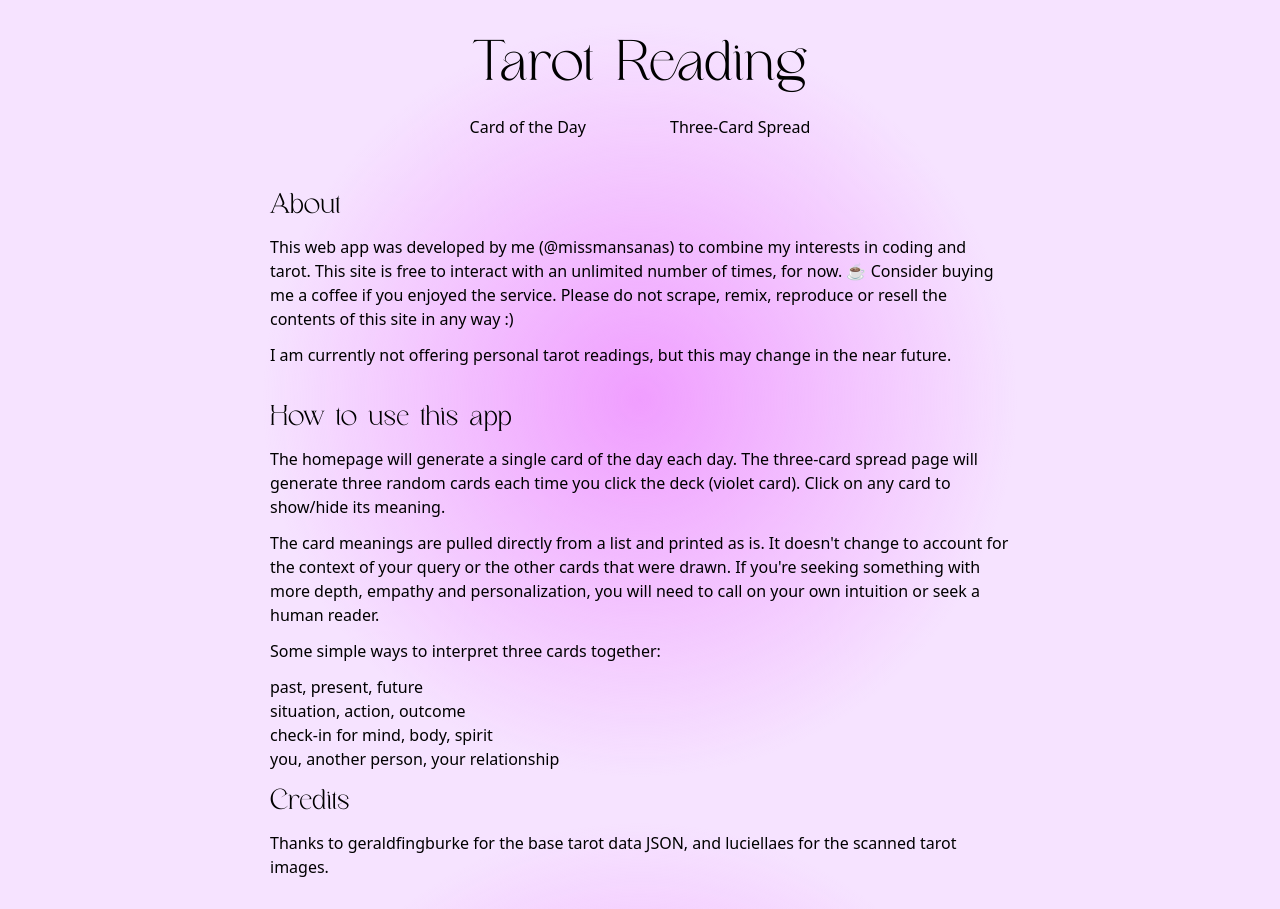
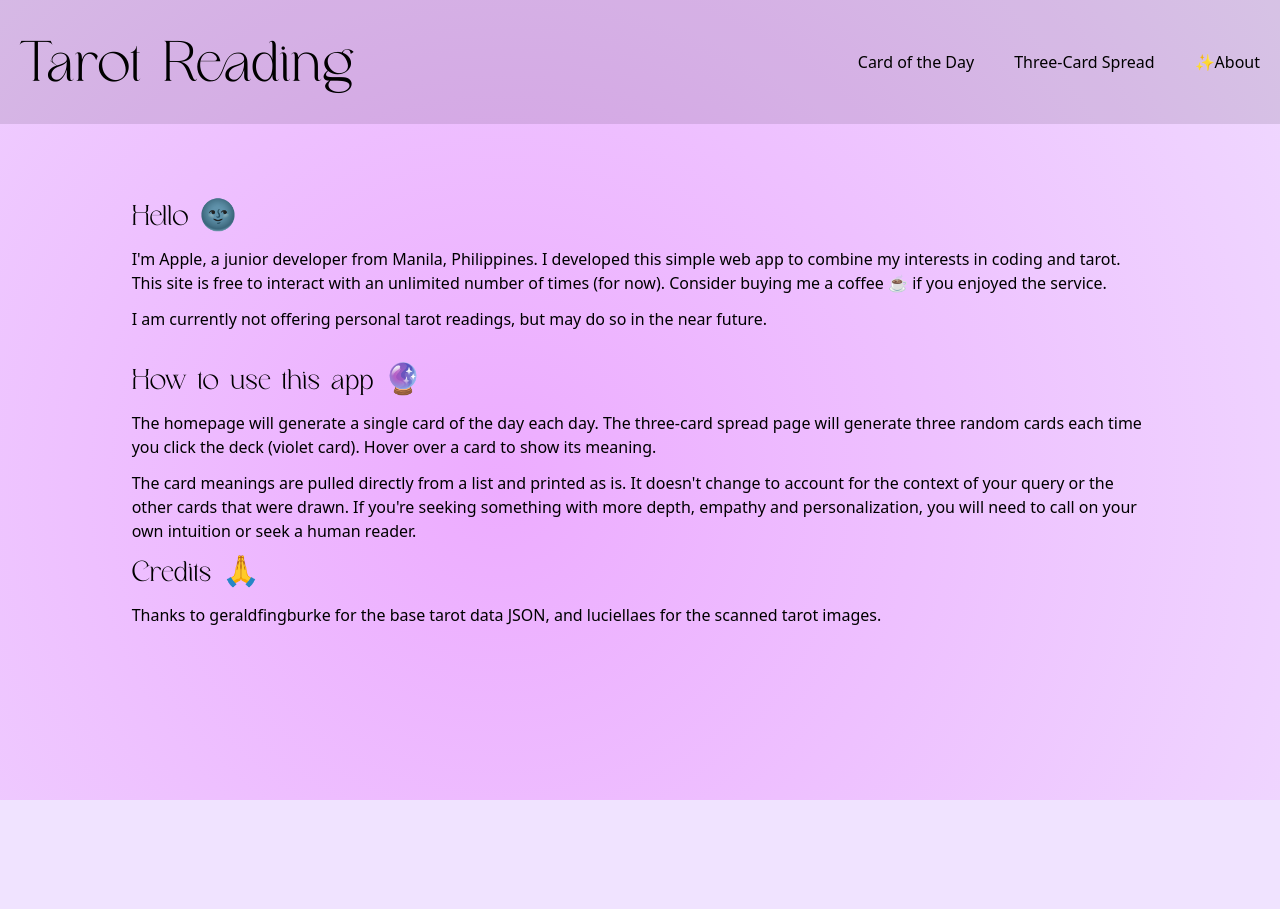
Before and after one commit to missmansanas/tarot-reading, a React (Create React App) app: page /tarot-reading/about in a window 1280 px wide. After the commit the page ends 800 px from the top, so only its background shows below. Built offline with nearby package versions, Linux system fonts and the light colour scheme.

Commit message:
Transferred Nav to component, tweaked about page

```diff
--- a/src/About.js
+++ b/src/About.js
@@ -1,24 +1,18 @@
 import React from 'react';
 
 function About() {
+
   return (
     <div className='about'>
-      <div className="container mx-auto px-60 flex flex-col gap-3">
-        <h2 className='displayfont text-3xl mt-5'>About</h2>
-          <p>This web app was developed by me (@missmansanas) to combine my interests in coding and tarot. This site is free to interact with an unlimited number of times, for now. ☕ Consider <a href="https://ko-fi.com/missmansanas">buying me a coffee</a> if you enjoyed the service. Please do not scrape, remix, reproduce or resell the contents of this site in any way :)</p>
-          <p>I am currently not offering personal tarot readings, but this may change in the near future.</p>
-        <h3 className="displayfont text-3xl mt-5"> How to use this app</h3>
-            <p>The homepage will generate a single card of the day each day. The three-card spread page will generate three random cards each time you click the deck (violet card). Click on any card to show/hide its meaning.</p>
+      <div className="container mx-auto lg:w-5/6 flex flex-col gap-3">
+        <h2 className='displayfont text-3xl mt-5'>Hello 🌚</h2>
+          <p>I'm Apple, a junior developer from Manila, Philippines. I developed this simple web app to combine my interests in coding and tarot. This site is free to interact with an unlimited number of times (for now). Consider <a href="https://ko-fi.com/missmansanas">buying me a coffee ☕</a> if you enjoyed the service.</p>
+          <p>I am currently not offering personal tarot readings, but may do so in the near future.</p>
+        <h3 className="displayfont text-3xl mt-5"> How to use this app 🔮</h3>
+            <p>The homepage will generate a single card of the day each day. The three-card spread page will generate three random cards each time you click the deck (violet card). Hover over a card to show its meaning.</p>
             <p>The card meanings are pulled directly from a list and printed as is. It doesn't change to account for the context of your query or the other cards that were drawn. If you're seeking something with more depth, empathy and personalization, you will need to call on your own intuition or seek a human reader.</p>
-            <p>Some simple ways to interpret three cards together:</p>
-            <ul>
-              <li>past, present, future</li>
-              <li>situation, action, outcome</li>
-              <li>check-in for mind, body, spirit</li>
-              <li>you, another person, your relationship</li>
-            </ul>
 
-        <h3 className="displayfont text-3xl">Credits</h3>
+        <h3 className="displayfont text-3xl">Credits 🙏</h3>
           <p>Thanks to <a href="https://github.com/geraldfingburke/plateau-tarot-api">geraldfingburke</a> for the base tarot data JSON, and <a href="https://luciellaes.itch.io/rider-waite-smith-tarot-cards-cc0">luciellaes</a> for the scanned tarot images.</p>
 
 
--- a/src/App.css
+++ b/src/App.css
@@ -9,16 +9,15 @@
 
 body {
   /* background: linear-gradient(217deg, #ffd5c8, #f4dbe4, #f0d4ff,#fe98b5, #f4dbe4); */
-  background: #f6e3ff;
-  background: radial-gradient(circle, #f09eff 0%, #f6e3ff00 50%);
-  background-color: #f6e3ff;
+  background: #f0e3ff;
+  background: radial-gradient(circle, #ec9effcc 0%, #f6e3ff00 50%);
+  background-color: #f0e3ff;
   background-repeat: no-repeat;
   background-size: 300% 300%;
   animation: gradient 60s ease infinite;
   background-attachment: fixed;
   color: black;
   text-shadow: none;
-  padding: 15px 30px 30px;
 }
 
 @keyframes gradient {
@@ -49,3 +48,8 @@ body {
 .displayfont {
   font-family: 'Milchella';
 }
+
+
+.App {
+	padding: 15px 30px 30px;
+}
--- a/src/App.js
+++ b/src/App.js
@@ -3,28 +3,16 @@ import "./App.css";
 import About from "./About";
 import ThreeCards from './ThreeCards';
 import DailyCard from './DailyCard';
-import { BrowserRouter, Routes, Route, NavLink } from 'react-router-dom';
+import { BrowserRouter, Routes, Route } from 'react-router-dom';
+import Nav from './Nav';
 
 
 function App() {
 
   return (
     <BrowserRouter basename='/tarot-reading'>
+      <Nav/>
       <div className="App">
-        <h1 className="text-6xl displayfont text-center mt-5 mb-3">Tarot Reading</h1>
-        <div className="container flex flex-row gap-1 mt-0 pt-0 mb-5 m-auto justify-center items-center">
-
-          <NavLink to='/'
-            className={({ isActive}) =>
-              isActive ? "transition border border-black  border-x-0 border-y-1 rounded rounded-md duration-300 px-5 py-2" : "px-10 py-2" }
-            >Card of the Day</NavLink>
-          <NavLink to='/three-card'
-            className={({ isActive}) =>
-             isActive ? "transition border border-x-0 border-y-1 border-black rounded rounded-md duration-300 px-5 py-2" : "px-10 py-2" }
-            >Three-Card Spread</NavLink>
-              {/* <NavLink to='/about'>About</NavLink> */}
-        </div>
-
         <Routes>
           <Route index element={<DailyCard/>} />
           <Route path='/three-card' element={<ThreeCards/>} />
--- a/src/DailyCard.js
+++ b/src/DailyCard.js
@@ -54,11 +54,10 @@ const DailyCard = () => {
         {dailyCard !== undefined
         ? (<div className='grid grid-cols-1 md:grid-cols-2 mx-auto lg:w-2/3 justify-center text-center items-center gap-4 px-5'>
             <TarotCard card={dailyCard} allowHover={false} variants={variants}/>
-            <div>
-            <p className='displayfont tracking-widest font-bold'>{dailyCard.name}</p>
-            <p className='block'>{dailyCard.symbols}</p>
-            <p className='hidden md:block'>{dailyCard.description}</p>
-            <p>Check back tomorrow for a new card of the day.</p>
+            <div className='flex flex-col gap-3'>
+              <p className='displayfont tracking-widest font-bold'>{dailyCard.name}</p>
+              <p className='block'>{dailyCard.symbols}</p>
+              <p className='hidden md:block'>{dailyCard.description}</p>
             </div>
         </div>
         ) : (
--- /dev/null
+++ b/src/Nav.js
@@ -0,0 +1,26 @@
+import React from 'react'
+import { NavLink } from 'react-router-dom';
+
+const Nav = () => {
+  return (
+    <div className="flex flex-row gap-1 px-5 py-0 md:py-4 mb-10 justify-between items-center w-full bg-black/10">
+      <h1 className="text-xl lg:text-6xl displayfont text-center mt-5 mb-3">Tarot Reading</h1>
+      <nav className='flex flex-row flex-wrap justify-end items-end text-end'>
+        <NavLink to='/'
+          className={({ isActive}) =>
+            isActive ? "hidden md:inline before:content-['✨'] ps-10" : "inline ps-10" }
+          >Card of the Day<span className='md:hidden'>👉</span></NavLink>
+        <NavLink to='/three-card'
+          className={({ isActive}) =>
+            isActive ? "hidden md:inline before:content-['✨'] ps-10" : "inline ps-10" }
+          >Three-Card Spread<span className='md:hidden'>👉</span></NavLink>
+        <NavLink to='/about'
+          className={({ isActive}) =>
+            isActive ? "hidden md:inline before:content-['✨'] ps-10" : "hidden md:inline ps-10" }
+        >About</NavLink>
+      </nav>
+    </div>
+  )
+}
+
+export default Nav
--- a/src/ThreeCards.js
+++ b/src/ThreeCards.js
@@ -24,7 +24,7 @@ const ThreeCards = () => {
   const cardBacks = {
     hover: {
       rotate: 1,
-      y: -25,
+      y: -15,
     },
     visible: (i) => ({
       opacity: 1,
```
